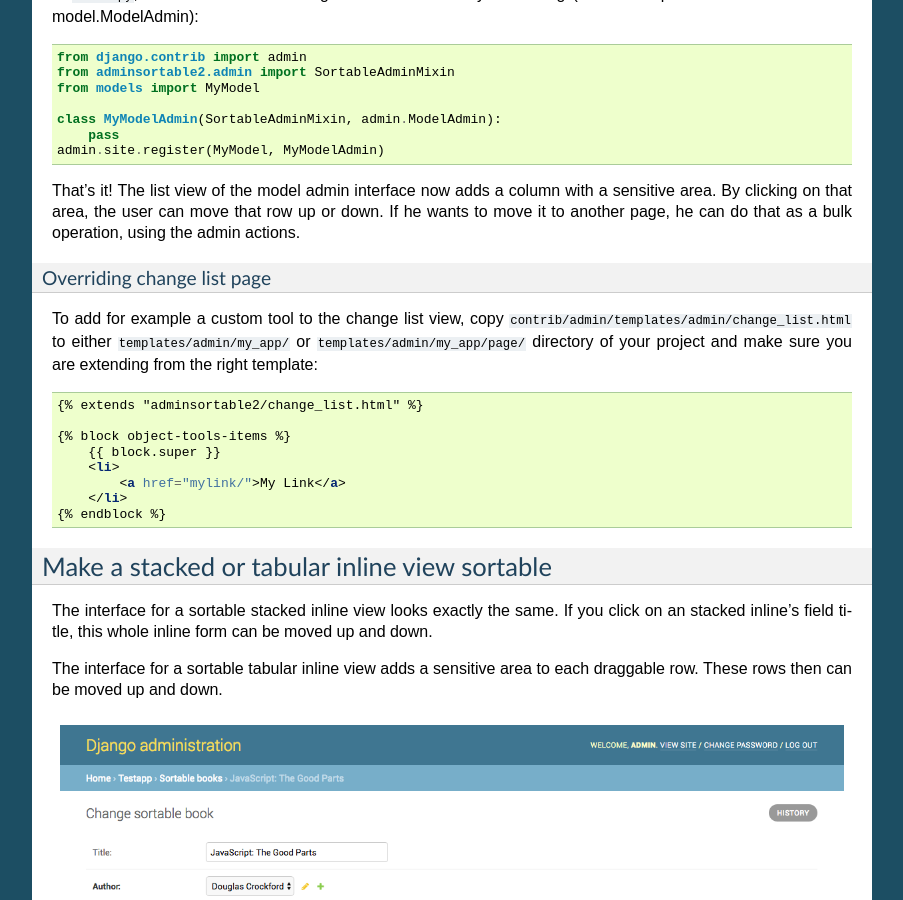
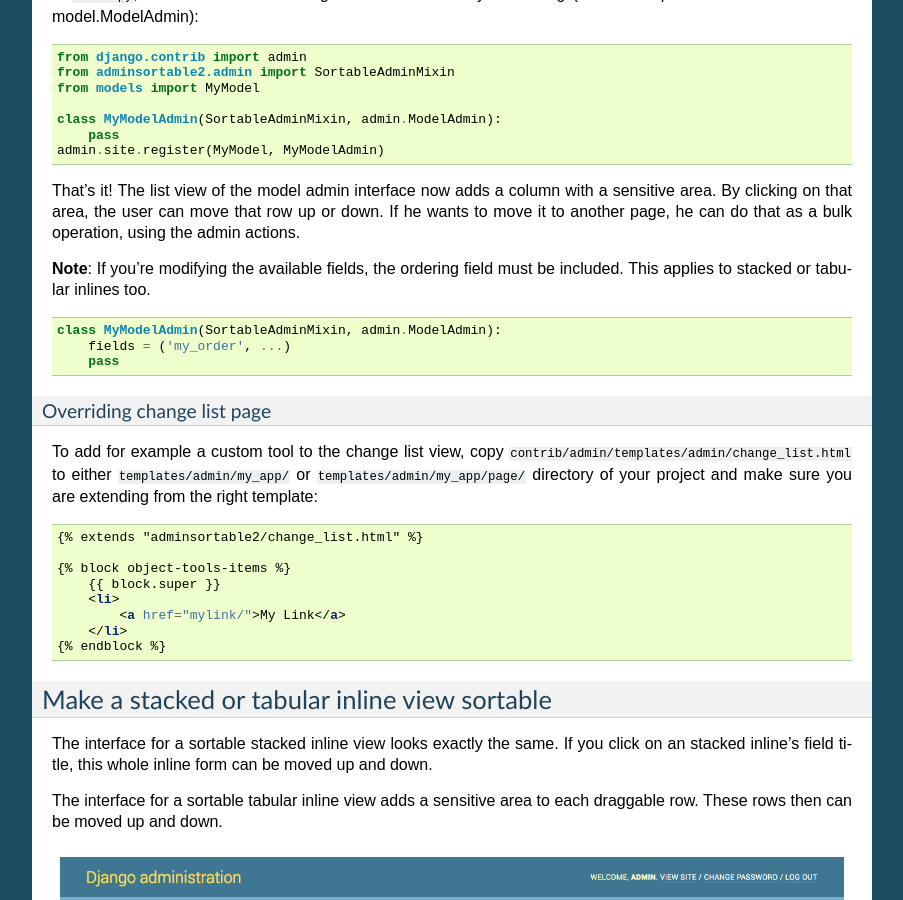
Before and after one commit to jrief/django-admin-sortable2, a Sphinx documentation site: the page built from docs/source/usage.rst, in a window 1280 px wide and 900 px high, scrolled down 1954 px. Shown: the whole window, without its empty margins (198-1101 px from the left). Built offline with Sphinx 7.4.7, drawn with Linux system fonts in a browser that asks for light colours.

Commit message:
Add note on including ordering fields
If limiting available fields using modelAdmin.fields, must include the ordering field.

```diff
--- a/docs/source/usage.rst
+++ b/docs/source/usage.rst
@@ -98,6 +98,14 @@ mixin class before model.ModelAdmin):
 That's it! The list view of the model admin interface now adds a column with a sensitive area.
 By clicking on that area, the user can move that row up or down. If he wants to move it to another
 page, he can do that as a bulk operation, using the admin actions.
+
+**Note**: If you're modifying the available fields, the ordering field must be included. This applies to stacked or tabular inlines too.
+
+.. code:: python
+
+	class MyModelAdmin(SortableAdminMixin, admin.ModelAdmin):
+	    fields = ('my_order', ...)
+	    pass
 
 
 Overriding change list page
```
